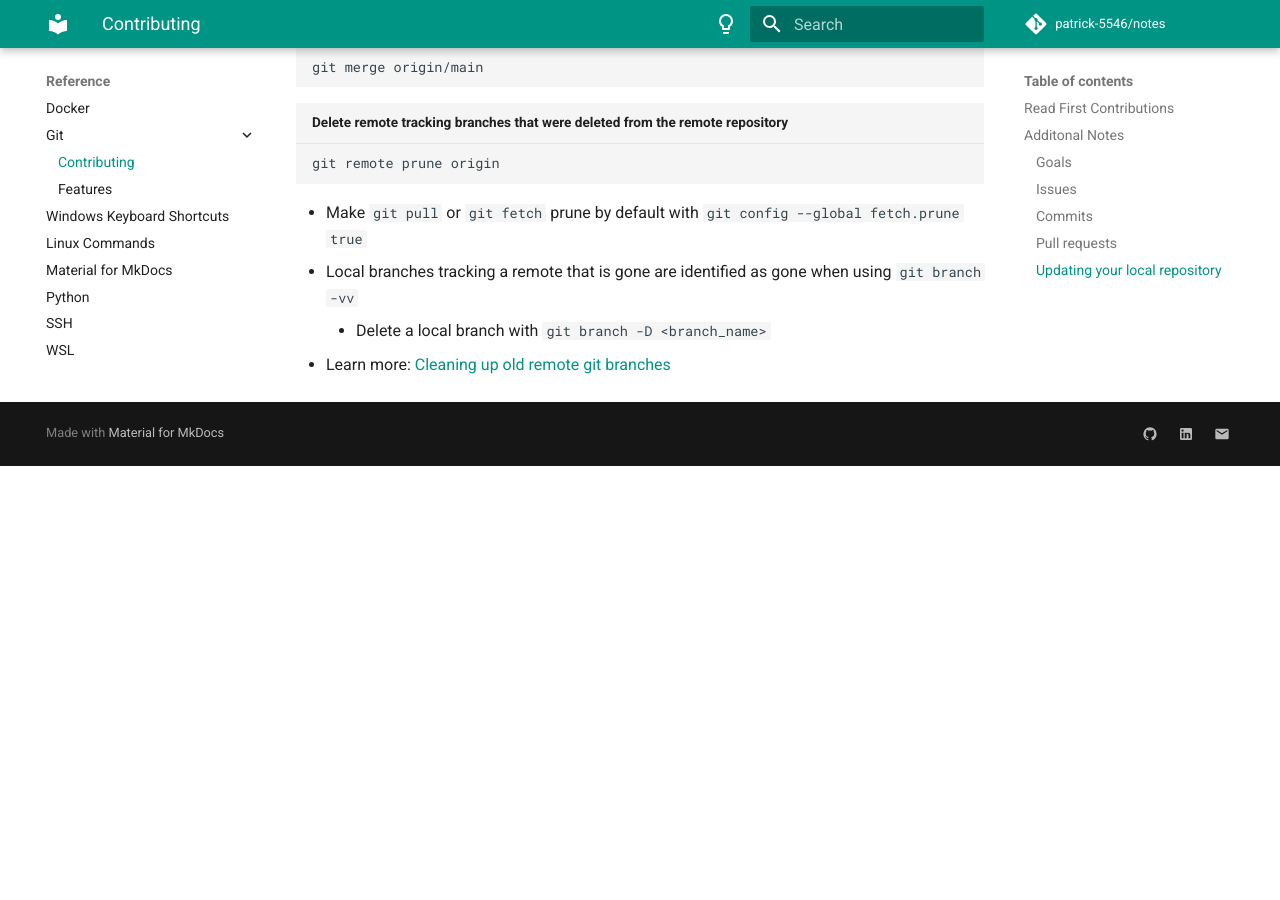
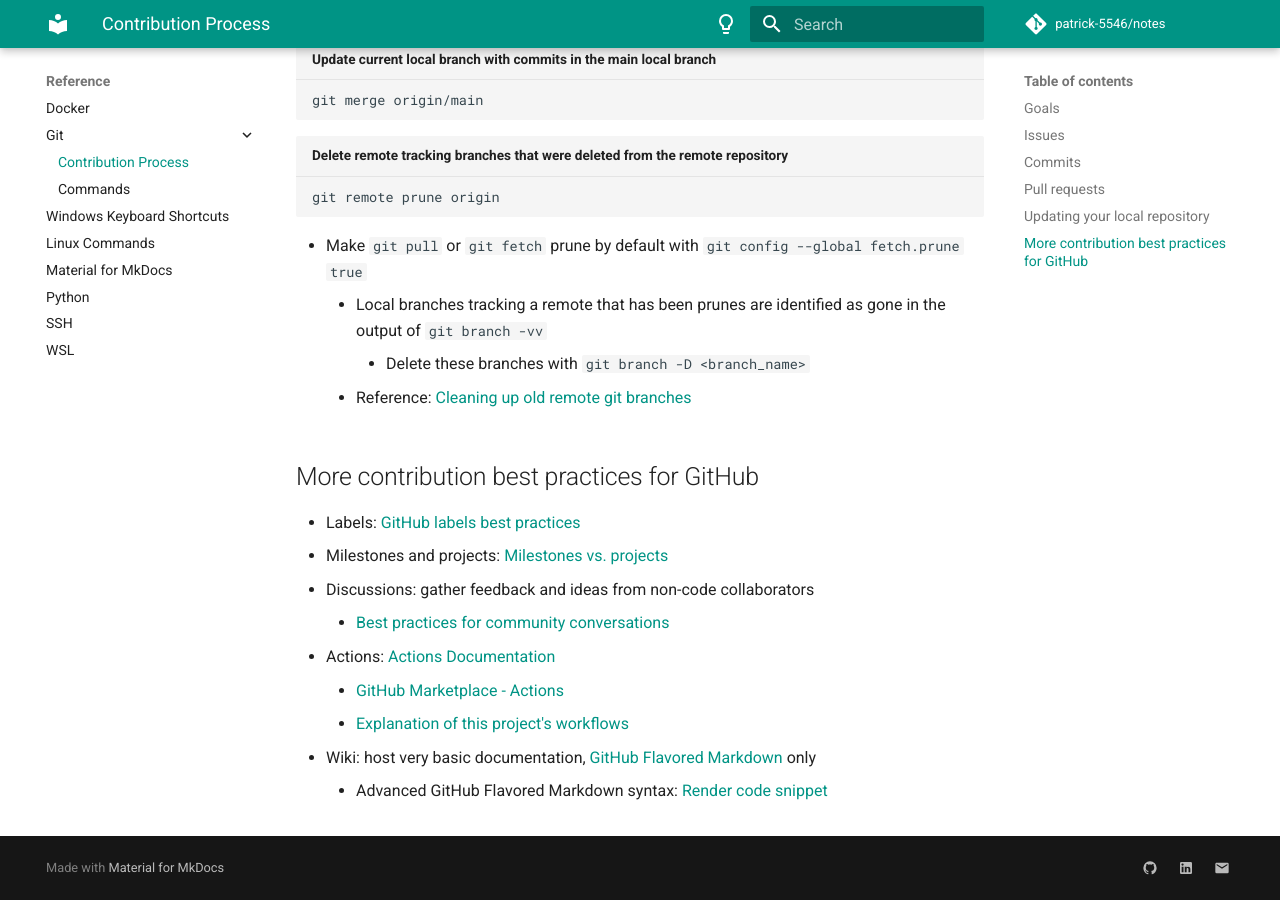
Before and after one commit to patrick-5546/notes, an MkDocs documentation site: the page built from docs/reference/git/contributing.md, in a window 1280 px wide and 900 px high, scrolled down 1693 px. Built offline with MkDocs 1.6.1 and Material for MkDocs 9.7.7, drawn with Linux system fonts in a browser that asks for light colours; comment, search, counter and statistics services are not loaded; before the commit the page ends 2159 px from its top, so only the background shows below that; some of the changed text lies outside the part shown.

Commit message:
Reorganize Git section

````diff
--- a/docs/reference/git/contributing.md
+++ b/docs/reference/git/contributing.md
@@ -1,30 +1,29 @@
 # :material-rocket-launch: Contributing to a Git Repository
 
-## Read [First Contributions](https://github.com/firstcontributions/first-contributions/blob/master/README.md)
+For a walkthrough of the contribution process, read [First Contributions](https://github.com/firstcontributions/first-contributions/blob/master/README.md)
 
-- Note: if you have access to the repository, there is no need to fork it; clone and work on the repository itself
+!!! note "Comments on the First Contributions walkthrough"
+    - If you have access to the repository, there is no need to fork it; clone and work on the repository itself
 
-## Additonal Notes
-
-### Goals
+## Goals
 
 - Main branch only contains working code
 - Collaborate with others effectively (i.e., code reviews)
 - Clear, progressive development process
 
-### Issues
+## Issues
 
 - Bug: Describe issue, steps to reproduce, expected behavior, screenshots, additional context
 - Feature: Give context, describe solution, describe alternatives, additional context
 - Link to relevant code, projects, labels, milestones, etc.
 
-### Commits
+## Commits
 
 - Make a commit for each unit change, giving it a descriptive name
     - For example: "added `<function_name>` function", "updated tests to match"
 - At the end of a session `git push`, to update the remote repository with your changes
 
-### Pull requests
+## Pull requests
 
 Compared to committing directly to the main branch, pull requests can be used to ensure that the code in the main branch is clear and correct through:
 
@@ -42,7 +41,7 @@
 or "Rebase and Merge" for hotfixes and one off commits
     - Learn more about GitHub merge types and best practices [here](https://rietta.com/blog/github-merge-types/)
 
-### Updating your local repository
+## Updating your local repository
 
 ``` title="Update the current local branch and the remote tracking branches for all other branches"
 git pull --rebase
@@ -60,6 +59,19 @@
 ```
 
 - Make `git pull` or `git fetch` prune by default with `git config --global fetch.prune true`
-- Local branches tracking a remote that is gone are identified as gone when using `git branch -vv`
-    - Delete a local branch with `git branch -D <branch_name>`
-- Learn more: [Cleaning up old remote git branches](https://stackoverflow.com/questions/3184555/cleaning-up-old-remote-git-branches)
+    - Local branches tracking a remote that has been prunes are identified as gone in the output of `git branch -vv`
+        - Delete these branches with `git branch -D <branch_name>`
+    - Reference: [Cleaning up old remote git branches](https://stackoverflow.com/questions/3184555/cleaning-up-old-remote-git-branches)
+
+## More contribution best practices for GitHub
+
+- Labels: [GitHub labels best practices](https://medium.com/@dave_lunny/sane-github-labels-c5d2e6004b63)
+- Milestones and projects: [Milestones vs. projects](https://stackoverflow.com/a/39701381)
+- Discussions: gather feedback and ideas from non-code collaborators
+    - [Best practices for community conversations](https://docs.github.com/en/discussions/guides/best-practices-for-community-conversations-on-github)
+- Actions: [Actions Documentation](https://docs.github.com/en/actions)
+    - [GitHub Marketplace - Actions](https://github.com/marketplace?type=actions)
+    - [Explanation of this project's workflows](../mkdocs.md#ci-cd-using-github-actions)
+- Wiki: host very basic documentation,
+[GitHub Flavored Markdown](https://docs.github.com/en/github/writing-on-github/getting-started-with-writing-and-formatting-on-github/basic-writing-and-formatting-syntax) only
+    - Advanced GitHub Flavored Markdown syntax: [Render code snippet](https://docs.github.com/en/github/writing-on-github/working-with-advanced-formatting/creating-a-permanent-link-to-a-code-snippet#linking-to-code)
--- a/mkdocs.yml
+++ b/mkdocs.yml
@@ -95,8 +95,8 @@
   - Reference:
     - Docker: reference/docker.md
     - Git:
-      - Contributing: reference/git/contributing.md
-      - Features: reference/git/git_features.md
+      - Contribution Process: reference/git/contributing.md
+      - Commands: reference/git/git_features.md
     - Windows Keyboard Shortcuts: reference/shortcuts.md
     - Linux Commands: reference/linux.md # pipe, chmod, du, export, ls, less (reference aliases)
     - Material for MkDocs: reference/mkdocs.md
````
Also changed, not shown: docs/reference/git/git_features.md (+17 -19 lines), docs/reference/mkdocs.md (+1 -6 lines).
